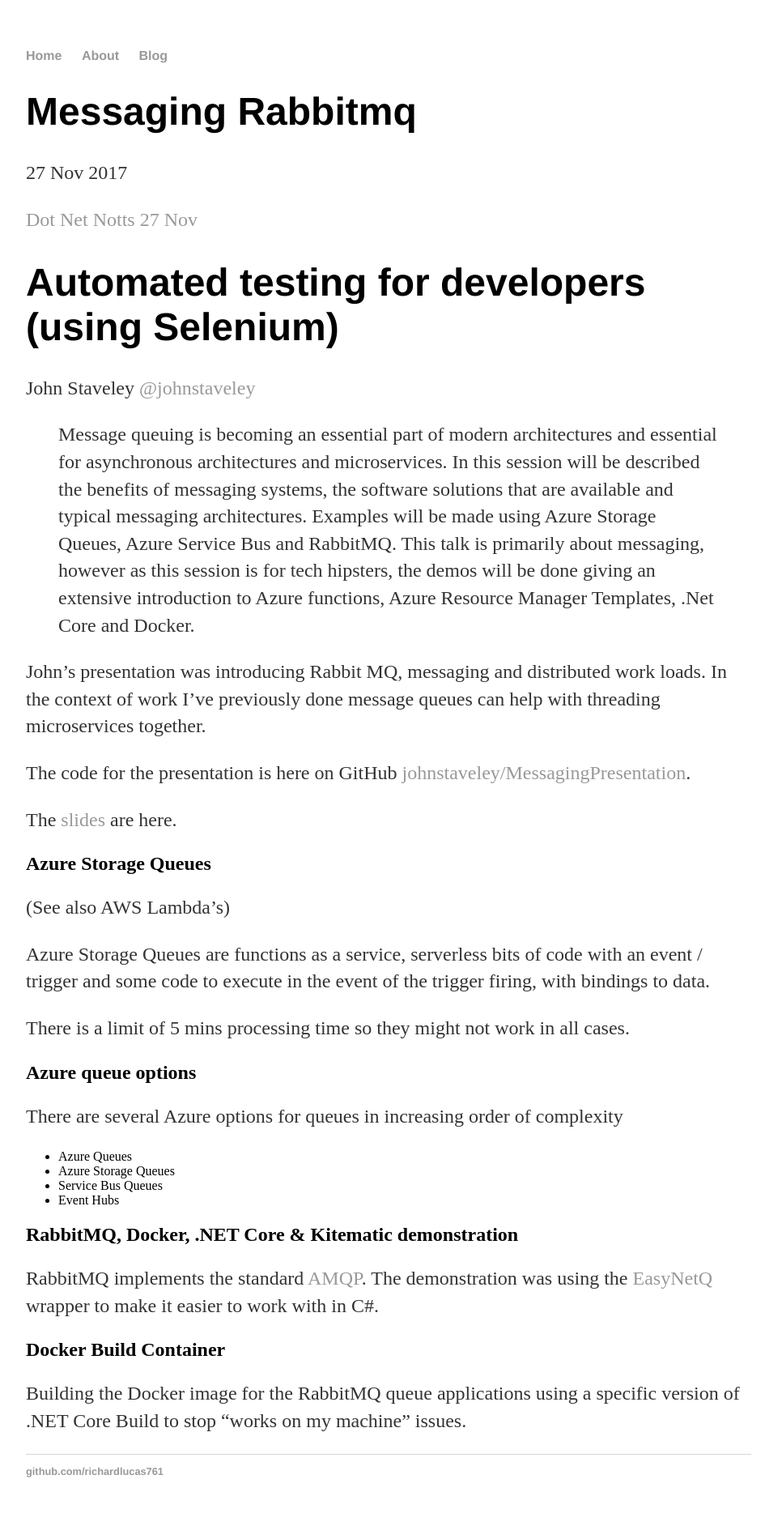
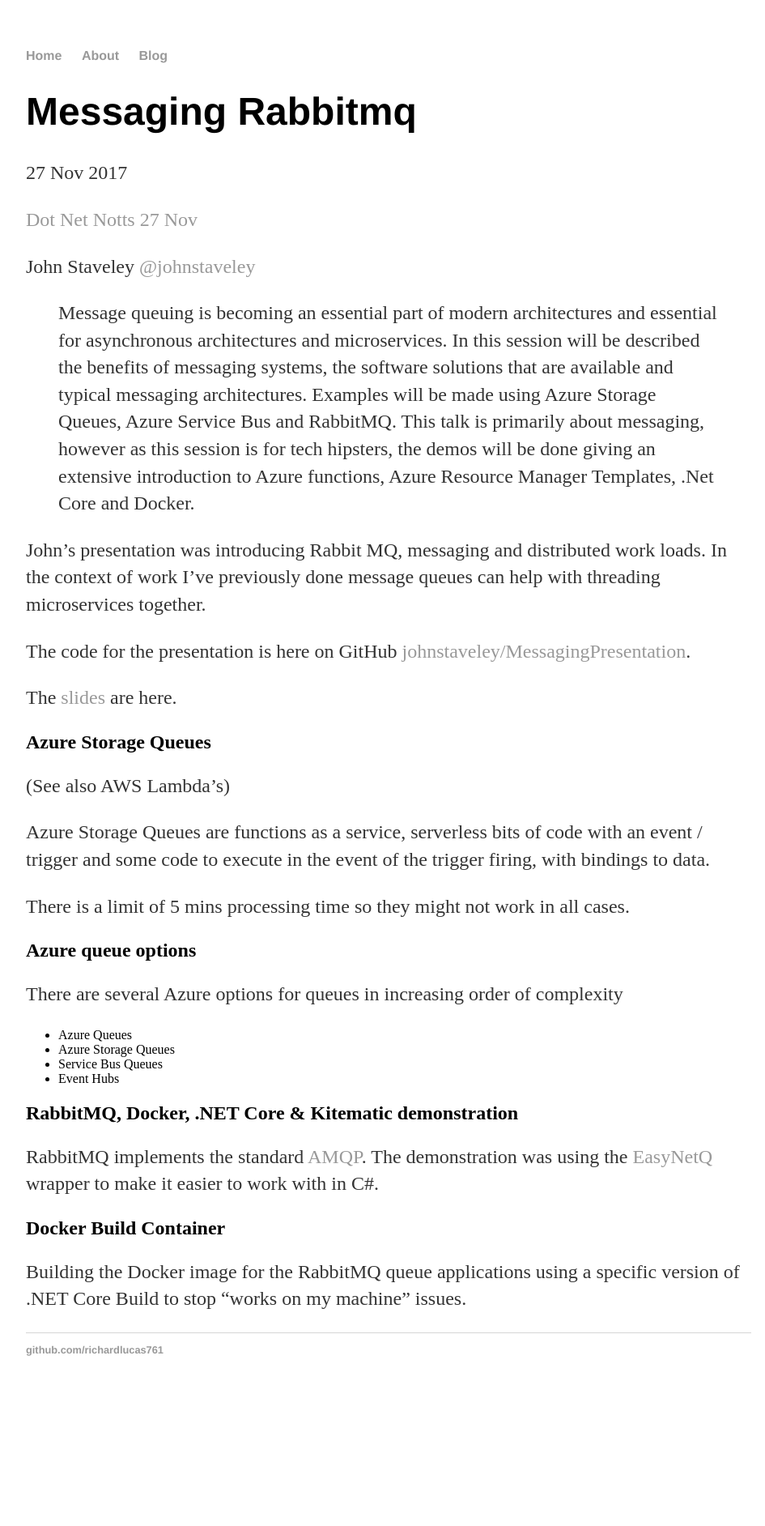
Before and after one commit to richardlucas761/richardlucas761.github.io, a Jekyll site: the page built from _posts/2017-11-27-Messaging-RabbitMQ.md, in a window 1280 px wide. Shown: the whole page at 81% size, without its empty margins (160-1105 px from the left). Built offline with Jekyll 4.4.1, drawn with Linux system fonts in a browser that asks for light colours; our own code applies the rules of GitHub Pages for plain Markdown files; after the commit the page ends 1734 px from its top, so only the background shows below that.

Commit message:
Update 2017-11-27-Messaging-RabbitMQ.md

```diff
--- a/_posts/2017-11-27-Messaging-RabbitMQ.md
+++ b/_posts/2017-11-27-Messaging-RabbitMQ.md
@@ -1,6 +1,4 @@
 [Dot Net Notts 27 Nov](https://www.meetup.com/dotnetnotts/events/242325991/)
-
-# Automated testing for developers (using Selenium)
 
 John Staveley [@johnstaveley](https://twitter.com/johnstaveley)
 
```
